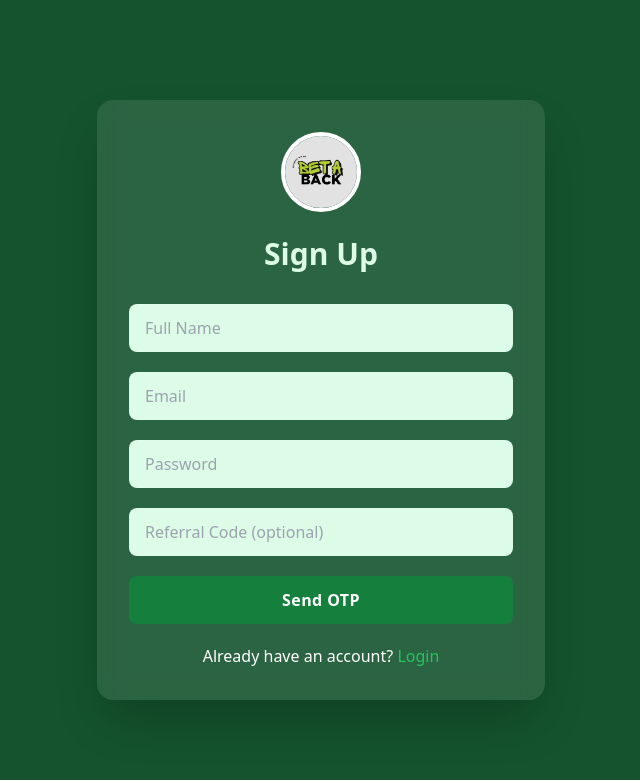
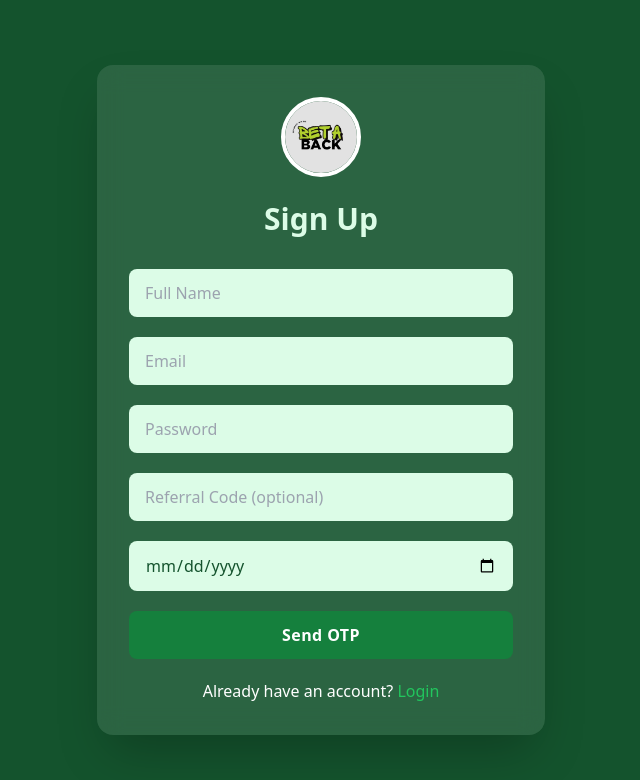
Before and after one commit to Manish-keer19/Betting_App_Frontend, a React (Vite) app: page /signup in a window 1280 px wide. Shown: the top 780 px of the page, without its empty margins (319-959 px from the left). Built offline with nearby package versions, Linux system fonts and the light colour scheme; no server answers.

Commit message:
DateOfBirth added

```diff
--- a/src/components/Profile.tsx
+++ b/src/components/Profile.tsx
@@ -454,7 +454,6 @@ type ActiveTab =
   | "referral"
   | "change-password";
 
-
 export const Profile = () => {
   const dispatch = useDispatch();
   const [theme] = useState<ThemeType>("green");
@@ -520,7 +519,10 @@ export const Profile = () => {
         email: user.email,
       };
 
-      const response = await userService.changePassword(data,userData.token || "");
+      const response = await userService.changePassword(
+        data,
+        userData.token || ""
+      );
 
       if (response?.success) {
         toast.success("Password changed successfully!");
@@ -535,8 +537,6 @@ export const Profile = () => {
       setIsLoading(false);
     }
   };
-
-
 
   const isGreenTheme = theme === "green";
   const bgColor = isGreenTheme
@@ -592,19 +592,19 @@ export const Profile = () => {
             <div className="p-6 md:p-8">
               <div className="flex flex-col md:flex-row gap-8 items-start">
                 <div className="w-full md:w-auto flex flex-col items-center">
-                  <div className="relative group">
+                  <div className="relative group flex ">
                     <img
                       src={
                         user.profilePic || "https://avatar.vercel.sh/username"
                       }
                       alt="Profile"
-                      className="w-32 h-32 md:w-40 md:h-40 rounded-full object-cover shadow-lg border-4 border-white dark:border-gray-800 transition-transform duration-300 group-hover:scale-105"
+                      className="w-32 h-32 md:w-40 md:h-40 rounded-full object-cover border-4 border-white dark:border-gray-800 transition-transform duration-300 group-hover:scale-105 "
                     />
-                    <div className="absolute inset-0 rounded-full flex items-center justify-center opacity-0 group-hover:opacity-100 transition-opacity duration-300 bg-black bg-opacity-50">
+                    {/* <div className="absolute inset-0 rounded-full flex items-center justify-center opacity-0 group-hover:opacity-100 transition-opacity duration-300 bg-black bg-opacity-50">
                       <span className="text-white text-sm font-medium">
                         Edit
                       </span>
-                    </div>
+                    </div> */}
                   </div>
                   <div className="mt-4 text-center">
                     <h2 className="text-2xl font-bold">{user.username}</h2>
@@ -658,6 +658,16 @@ export const Profile = () => {
                         {
                           label: "Member Since",
                           value: memberSince,
+                          icon: "calendar",
+                        },
+                        {
+                          label: "Date of Birth",
+                          value: user.DateOfBirth
+                            ? new Date(user.DateOfBirth).toLocaleDateString(
+                                "en-GB"
+                              ) // DD/MM/YYYY
+                            : "N/A",
+
                           icon: "calendar",
                         },
                       ].map((item) => (
@@ -883,9 +893,9 @@ export const Profile = () => {
 
               <ChangePasswordForm
                 theme={theme}
-              onPasswordChange={handlePasswordChange}
-              isLoading={isLoading}
-                />
+                onPasswordChange={handlePasswordChange}
+                isLoading={isLoading}
+              />
             </div>
           )}
 
--- a/src/components/Profile/types.ts
+++ b/src/components/Profile/types.ts
@@ -19,4 +19,5 @@ export type UserData = {
   referredBy?: string;
   referralCode?: string; //
   createdAt?: string;
+  DateOfBirth?: string;
 };
--- a/src/components/Signup.tsx
+++ b/src/components/Signup.tsx
@@ -17,6 +17,7 @@ const Signup: React.FC = () => {
   const [otpSent, setOtpSent] = useState<boolean>(false);
   const [isLoading, setIsLoading] = useState<boolean>(false);
   const [referralCode, setReferralCode] = useState<string>("");
+  const [dob, setDob] = useState<string>("");
 
   // State for feedback (error or success)
   const [errorMessage, setErrorMessage] = useState<string>("");
@@ -63,6 +64,7 @@ const Signup: React.FC = () => {
         password,
         otp,
         referralCode: referralCode && referralCode,
+        dateOfBirth: dob,
       }; // Send details with OTP for signup
       const res = await authService.signup(data);
       if (res.success) {
@@ -124,6 +126,27 @@ const Signup: React.FC = () => {
                 className={`w-full px-4 py-3 rounded-lg ${inputBg} focus:outline-none focus:ring-2 ${inputFocus}`}
               />
 
+              {/* <input
+                type="date"
+                placeholder="Date of Birth"
+                value={dob}
+                onChange={(e) => setDob(e.target.value)}
+                className={`w-full px-4 py-3 rounded-lg ${inputBg} focus:outline-none focus:ring-2 ${inputFocus}`}
+              /> */}
+              <input
+                type="date"
+                placeholder="Date of Birth"
+                value={dob}
+                onChange={(e) => setDob(e.target.value)}
+                className={`w-full px-4 py-3 rounded-lg appearance-none ${inputBg} focus:outline-none focus:ring-2 ${inputFocus} cursor-pointer`}
+                style={{
+                  WebkitAppearance: "none",
+                  MozAppearance: "none",
+                  appearance: "none",
+                  colorScheme: theme === "green" ? "light" : "dark",
+                }}
+              />
+
               <button
                 type="button"
                 onClick={handleGenerateOtp}
@@ -134,10 +157,10 @@ const Signup: React.FC = () => {
               </button>
 
               <div className="text-center text-white mt-4 mb-4">
-            Already have an account?{" "}
-        <Link to="/login" className="text-green-500 hover:underline">
-        Login
-        </Link>
+                Already have an account?{" "}
+                <Link to="/login" className="text-green-500 hover:underline">
+                  Login
+                </Link>
               </div>
             </>
           )}
@@ -156,6 +179,7 @@ const Signup: React.FC = () => {
                 onChange={(e) => setOtp(e.target.value)}
                 className={`w-full px-4 py-3 rounded-lg ${inputBg} focus:outline-none focus:ring-2 ${inputFocus}`}
               />
+
               <button
                 type="button"
                 onClick={handleSignup}
```
Also changed, not shown: src/components/Games/HeadTailGame.tsx (+11 -0 lines).
